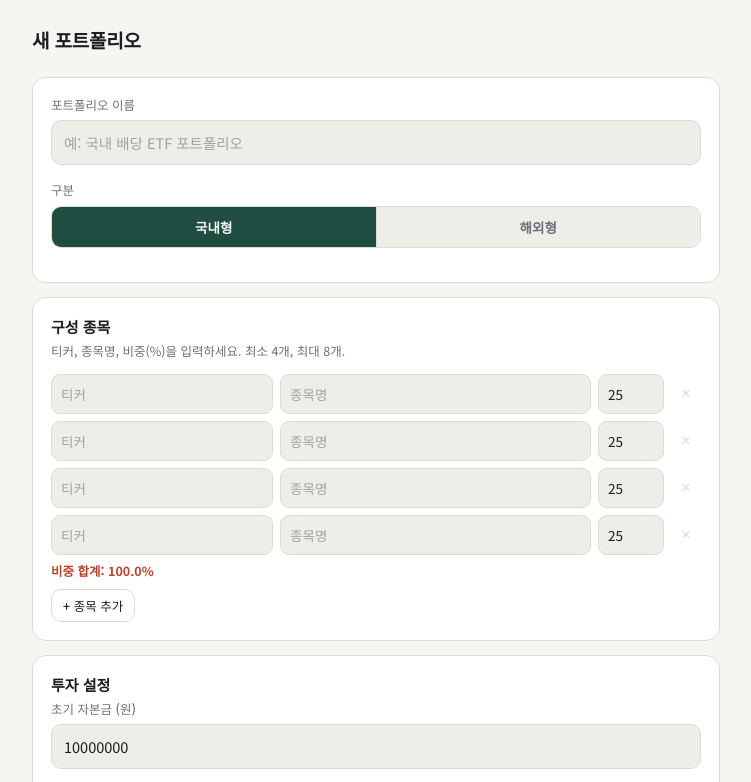
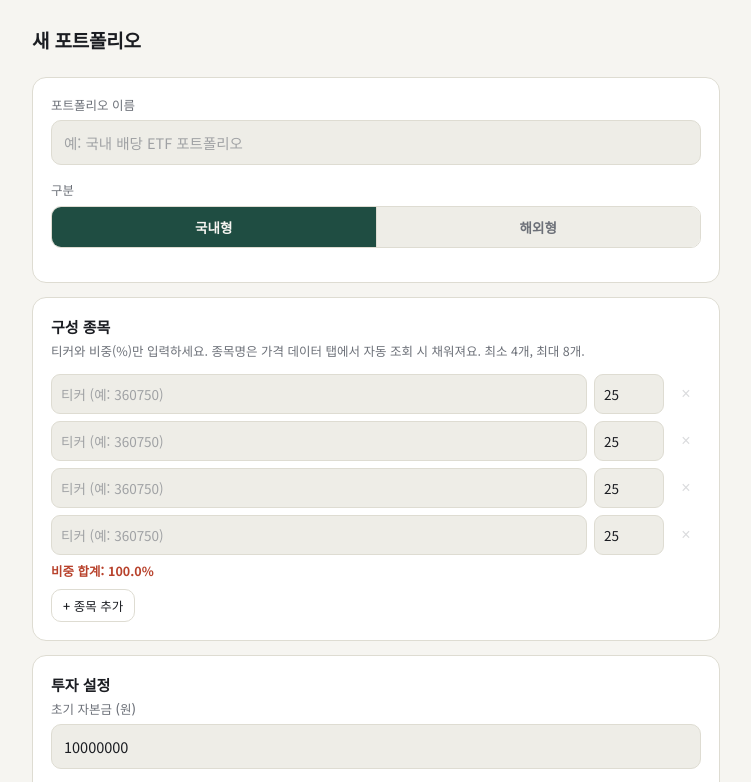
Before and after one commit to wjdeun6-ctrl/Etf-portfolio, a website: page index.html in a window 1280 px wide. Both pictures are taken after a click on the button "+ 새 포트폴리오 만들기". Shown: the top 782 px of the page, without its empty margins (264-1015 px from the left). Drawn offline with nearby package versions, Linux system fonts and the light colour scheme.

Commit message:
Update index.html

```diff
--- a/index.html
+++ b/index.html
@@ -128,7 +128,7 @@ header.top .tag{color:var(--text-muted);font-size:12.5px;}
 .row{display:flex;gap:8px;}
 .row > *{flex:1;}
 .ticker-row{
-  display:grid;grid-template-columns:1fr 1.4fr 66px 30px;gap:7px;margin-bottom:7px;align-items:center;
+  display:grid;grid-template-columns:1fr 70px 30px;gap:7px;margin-bottom:7px;align-items:center;
 }
 .ticker-row input{padding:9px 9px;border-radius:9px;border:1px solid var(--border);background:var(--surface-2);color:var(--text);font-size:13.5px;font-family:inherit;width:100%;}
 .ticker-row .rm{background:none;border:none;color:var(--text-muted);cursor:pointer;font-size:16px;padding:4px;}
@@ -509,20 +509,18 @@ function renderEditor(){
   root.appendChild(card);
 
   // tickers
-  var tCard = el('<div class="card"><h2>구성 종목</h2><p class="sub">티커, 종목명, 비중(%)을 입력하세요. 최소 4개, 최대 8개.</p></div>');
+  var tCard = el('<div class="card"><h2>구성 종목</h2><p class="sub">티커와 비중(%)만 입력하세요. 종목명은 가격 데이터 탭에서 자동 조회 시 채워져요. 최소 4개, 최대 8개.</p></div>');
   var rowsWrap = el('<div></div>');
   p.tickers.forEach(function(t, idx){
     var row = el('<div class="ticker-row"></div>');
-    var tickerIn = el('<input type="text" placeholder="티커">'); tickerIn.value = t.ticker;
+    var tickerIn = el('<input type="text" placeholder="티커 (예: 360750)">'); tickerIn.value = t.ticker;
     tickerIn.oninput = function(){ t.ticker = this.value.toUpperCase(); };
-    var nameIn = el('<input type="text" placeholder="종목명">'); nameIn.value = t.name;
-    nameIn.oninput = function(){ t.name = this.value; };
     var wIn = el('<input type="number" placeholder="%" step="0.1">'); wIn.value = t.weight;
     wIn.oninput = function(){ t.weight = parseFloat(this.value)||0; updateWeightTotal(); };
     var rm = el('<button type="button" class="rm">×</button>');
     rm.disabled = p.tickers.length <= 4;
     rm.onclick = function(){ p.tickers.splice(idx,1); render(); };
-    row.appendChild(tickerIn); row.appendChild(nameIn); row.appendChild(wIn); row.appendChild(rm);
+    row.appendChild(tickerIn); row.appendChild(wIn); row.appendChild(rm);
     rowsWrap.appendChild(row);
   });
   tCard.appendChild(rowsWrap);
```
